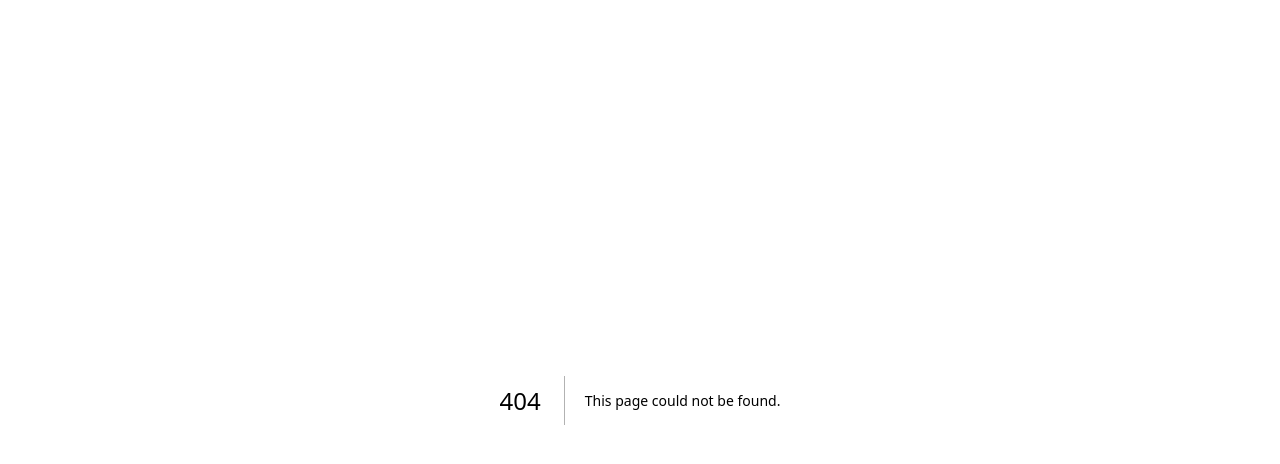
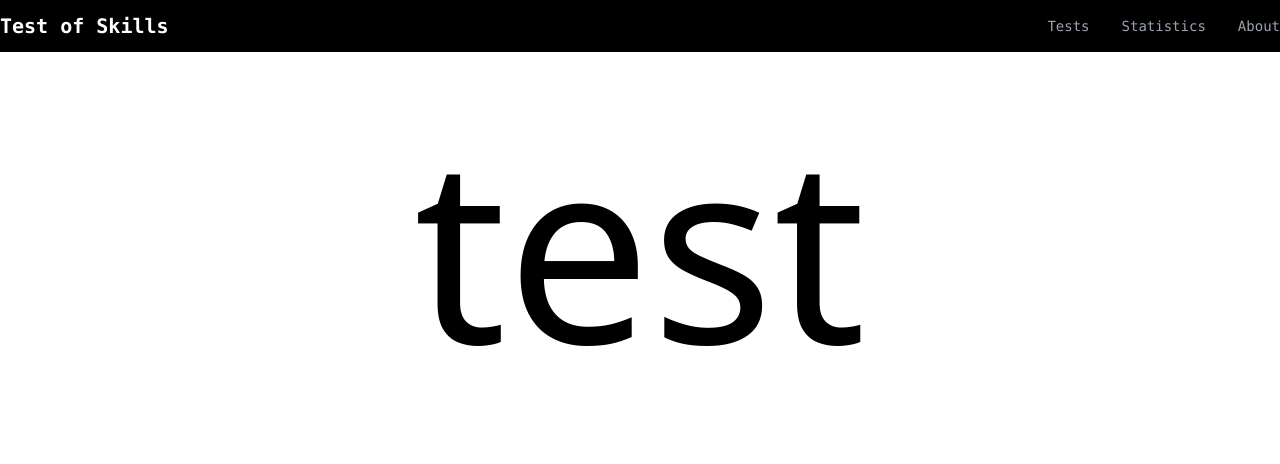
Before and after one commit to Catalystiq/TestOfSkills, a Next.js app: page /tenacity in a window 1280 px wide. Before the commit this address had no page. Shown: the top 464 px of the page. Built offline with nearby package versions, Linux system fonts and the light colour scheme.

Commit message:
added toggle button to tenacity
added toggle button to tenacity, still a wip for the full test

```diff
--- /dev/null
+++ b/components/Tenacity.jsx
@@ -0,0 +1,19 @@
+import NavBar from './NavBar'
+import * as TogglePrimitive from '@radix-ui/react-toggle';
+
+export default function Tenacity(){
+    return(
+        // <div>
+        //     <NavBar></NavBar>
+        //     <button className='w-full h-96 bg-black text-white'>test button</button>
+        // </div>
+        <div>
+        <NavBar></NavBar>
+            <TogglePrimitive.Root className="Toggle">
+                test
+            </TogglePrimitive.Root>
+        </div>
+
+
+    )
+}
--- a/package.json
+++ b/package.json
@@ -12,6 +12,7 @@
     "@radix-ui/react-dropdown-menu": "^2.0.1",
     "@radix-ui/react-icons": "^1.1.1",
     "@radix-ui/react-progress": "^1.0.1",
+    "@radix-ui/react-toggle": "^1.0.1",
     "autoprefixer": "^10.4.13",
     "next": "13.0.0",
     "postcss": "^8.4.18",
--- a/pages/index.js
+++ b/pages/index.js
@@ -12,6 +12,7 @@ export default function Home() {
         <Link href='/order' className="text-2xl text-white font-semibold underline font-mono">Test of Order</Link>
         <Link href='/swiftness' className="text-2xl text-white font-semibold underline">Test of Swiftness</Link>
         <Link href='/bubbletheory' className="text-2xl text-white font-semibold underline">Bubble Theory</Link>
+        <Link href='/tenacity' className="text-2xl text-white font-semibold underline">Test of Tenacity</Link>
       </div>
     </div>
 
--- /dev/null
+++ b/pages/tenacity.js
@@ -0,0 +1,11 @@
+import dynamic from 'next/dynamic'
+
+const Tenacity = dynamic(() => import('../components/Tenacity'), {
+    ssr: false
+})
+
+export default function Home() {
+    return(
+      <Tenacity></Tenacity>
+    )
+}
--- a/styles/globals.css
+++ b/styles/globals.css
@@ -1,3 +1,23 @@
 @tailwind base;
 @tailwind components;
 @tailwind utilities;
+
+button {
+    all: unset;
+}
+
+.Toggle {
+    background-color: white;
+    color: black;
+    height: 24rem;
+    width: 100%;
+    display: flex;
+    font-size: 16rem;
+    line-height: 1;
+    align-items: center;
+    justify-content: center;
+}
+.Toggle[data-state='on'] {
+    background-color: black;
+    color: white;
+}
```
Also changed, not shown: 2 other files (tests, documents, lock files or other folders).
